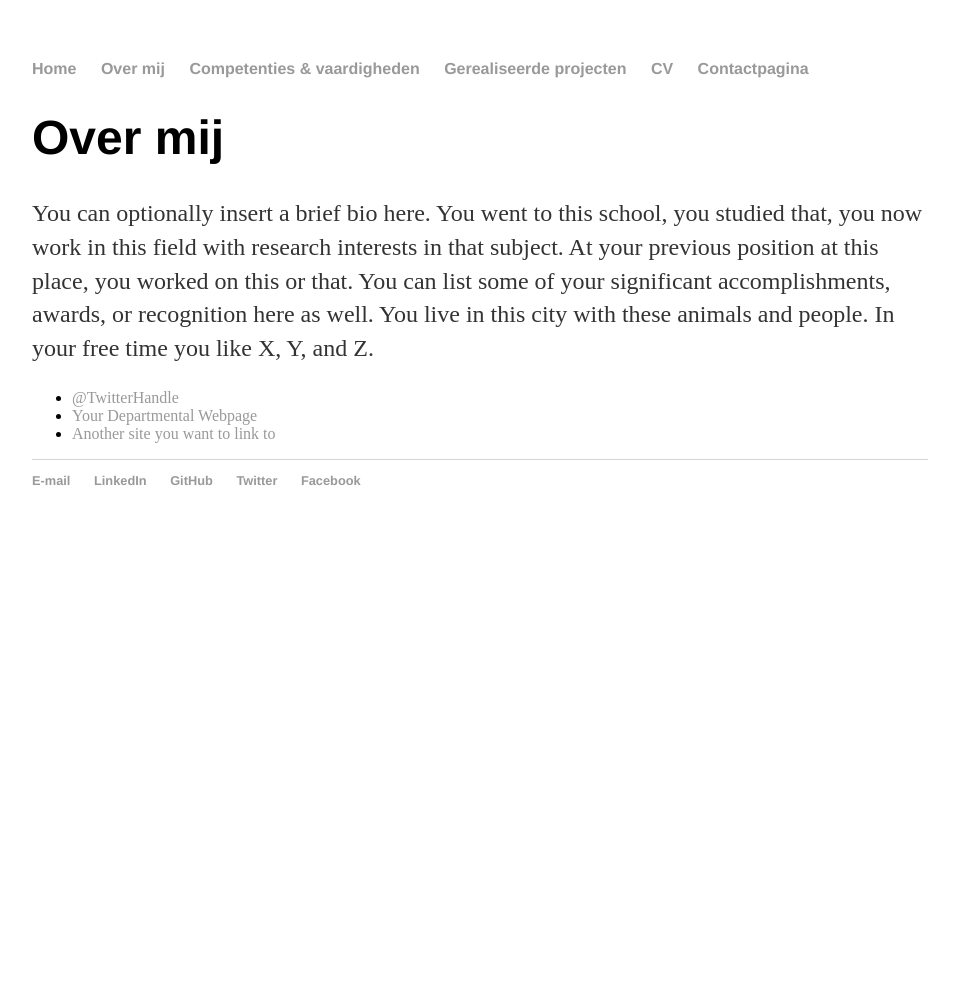
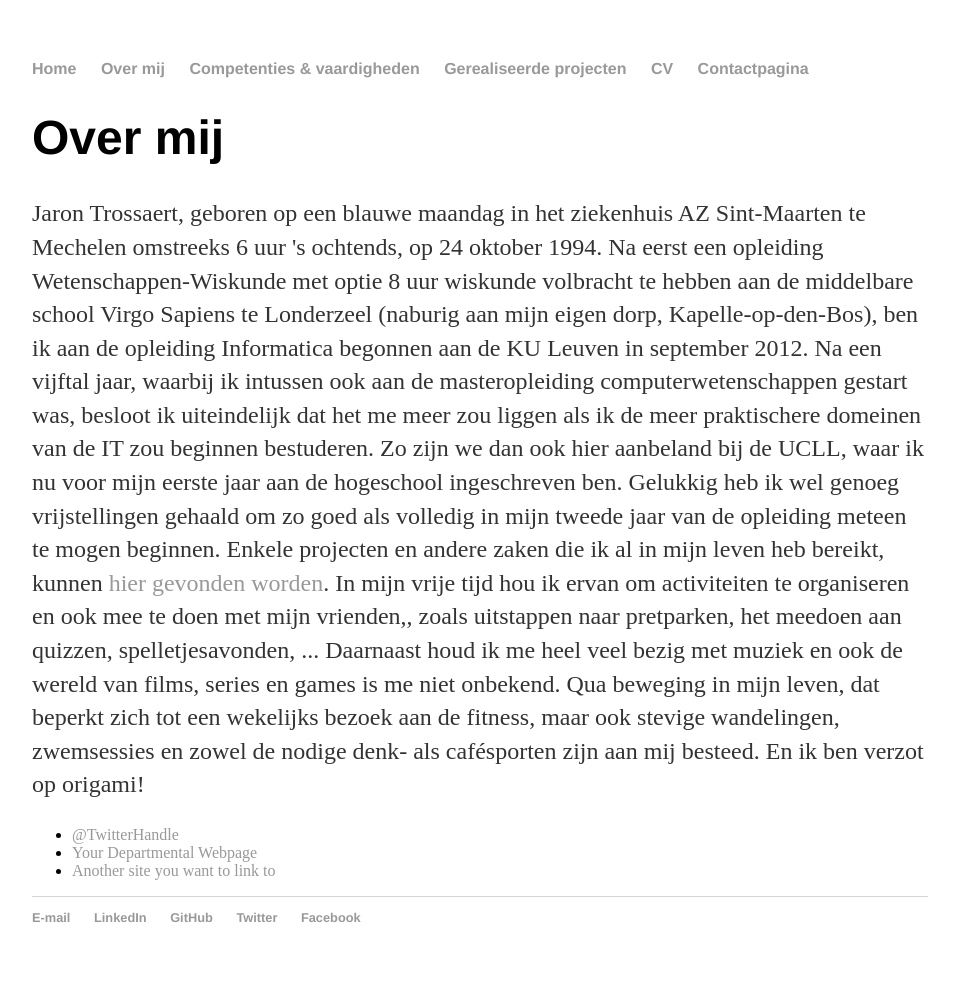
Before and after one commit to Jornax/Jornax.github.io, a Jekyll site: the page built from about/index.html, in a window 1280 px wide. Shown: the whole page, without its empty margins (160-1119 px from the left). Built offline with Jekyll 4.4.1, drawn with Linux system fonts in a browser that asks for light colours; before the commit the page ends 900 px from its top, so only the background shows below that.

Commit message:
Update index.html

```diff
--- a/about/index.html
+++ b/about/index.html
@@ -5,7 +5,16 @@ title: Over mij
 
 		<div class="about">
 			<h1>Over mij</h1>
-			<p>You can optionally insert a brief bio here. You went to this school, you studied that, you now work in this field with research interests in that subject. At your previous position at this place, you worked on this or that. You can list some of your significant accomplishments, awards, or recognition here as well. You live in this city with these animals and people. In your free time you like X, Y, and Z.</p>
+			<p>Jaron Trossaert, geboren op een blauwe maandag in het ziekenhuis AZ Sint-Maarten te Mechelen omstreeks 6 uur 's ochtends,
+			op 24 oktober 1994. Na eerst een opleiding Wetenschappen-Wiskunde met optie 8 uur wiskunde volbracht te hebben aan de middelbare school Virgo Sapiens te Londerzeel (naburig aan mijn eigen dorp, Kapelle-op-den-Bos), ben ik aan de opleiding Informatica begonnen aan de KU Leuven in september 2012.
+			Na een vijftal jaar, waarbij ik intussen ook aan de masteropleiding computerwetenschappen gestart was, besloot ik uiteindelijk dat het me meer zou liggen als ik de meer praktischere domeinen van de IT zou beginnen bestuderen. Zo zijn we dan ook hier aanbeland bij de UCLL, waar ik nu voor mijn eerste jaar aan de hogeschool ingeschreven ben.
+			Gelukkig heb ik wel genoeg vrijstellingen gehaald om zo goed als volledig in mijn tweede jaar van de opleiding meteen te mogen beginnen.
+			Enkele projecten en andere zaken die ik al in mijn leven heb bereikt, kunnen <a href="/projects">hier gevonden worden</a>.
+			In mijn vrije tijd hou ik ervan om activiteiten te organiseren en ook mee te doen met mijn vrienden,, zoals uitstappen naar pretparken, het meedoen aan quizzen, spelletjesavonden, ...
+			Daarnaast houd ik me heel veel bezig met muziek en ook de wereld van films, series en games is me niet onbekend.
+			Qua beweging in mijn leven, dat beperkt zich tot een wekelijks bezoek aan de fitness, maar ook stevige wandelingen, zwemsessies en zowel de nodige denk- als cafésporten zijn aan mij besteed.
+			En ik ben verzot op origami!
+			</p>
 
 			<ul class="contacts">
 				<li><a href="#">@TwitterHandle</a></li>
```
